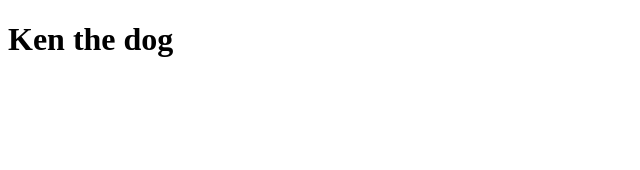
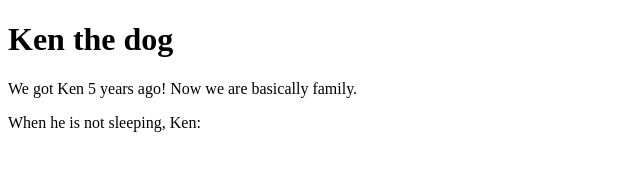
Before and after one commit to Kiptim54/my-pet, a plain HTML site: page my-pet.html in a window 1280 px wide. Shown: the whole page, without its empty margins (0-640 px from the left). Drawn offline with Linux system fonts and the light colour scheme.

Commit message:
add block paragraph

```diff
--- a/my-pet.html
+++ b/my-pet.html
@@ -5,5 +5,7 @@
 </head>
 <body>
   <h1>Ken the dog</h1>
+  <p> We got Ken 5 years ago! Now we are basically family.</p>
+  <p>When he is not sleeping, Ken:</P>
 </body>
 </html>
```
